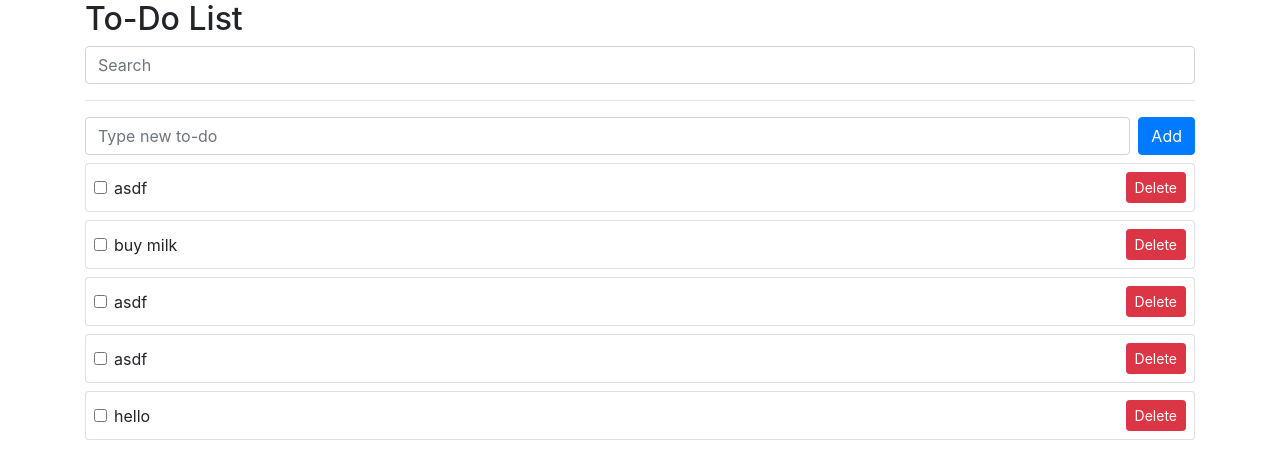
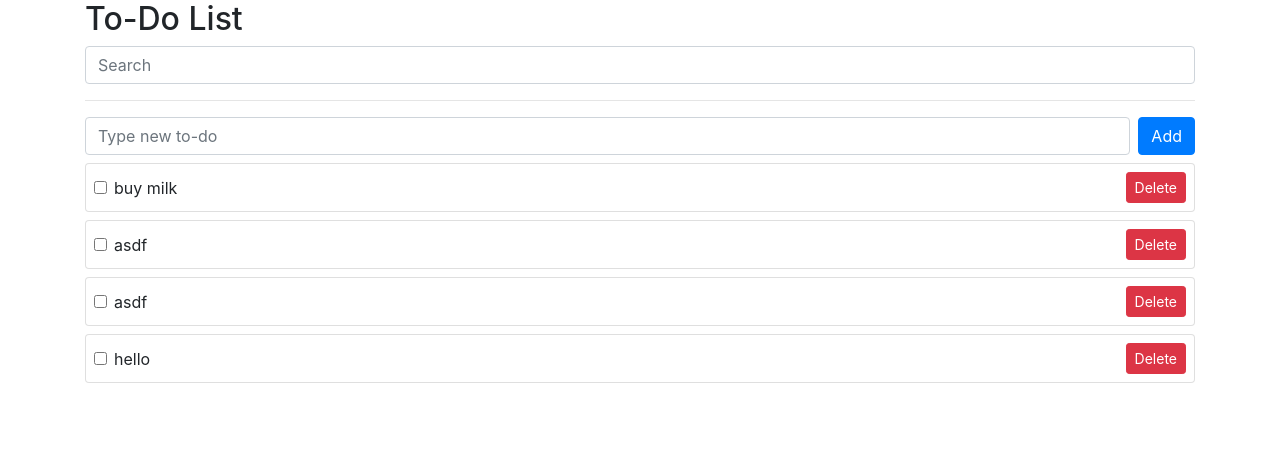
Before and after one commit to dianakoh/vue-project, a Vue app in the folder vue3-project/: page / in a window 1280 px wide. Shown: the top 476 px of the page. Built offline with nearby package versions, Linux system fonts and the light colour scheme; data requests are answered from the project's data file.

Commit message:
To-Do db에서 삭제하기

```diff
--- a/vue3-project/db.json
+++ b/vue3-project/db.json
@@ -1,10 +1,5 @@
 {
   "todos": [
-    {
-      "subject": "asdf",
-      "completed": false,
-      "id": 1
-    },
     {
       "subject": "buy milk",
       "completed": false,
--- a/vue3-project/src/App.vue
+++ b/vue3-project/src/App.vue
@@ -67,8 +67,16 @@ export default {
       todos.value[index].completed = !todos.value[index].completed;
     };
 
-    const deleteTodo = (index) => {
-      todos.value.splice(index, 1);
+    const deleteTodo = async (index) => {
+      error.value = '';
+      const id = todos.value[index].id;
+      try {
+        await axios.delete('http://localhost:3000/todos/' + id);
+        todos.value.splice(index, 1);
+      } catch (err) {
+        error.value = 'Something went wrong.';
+      }
+
     };
 
     const searchText = ref('');
```
